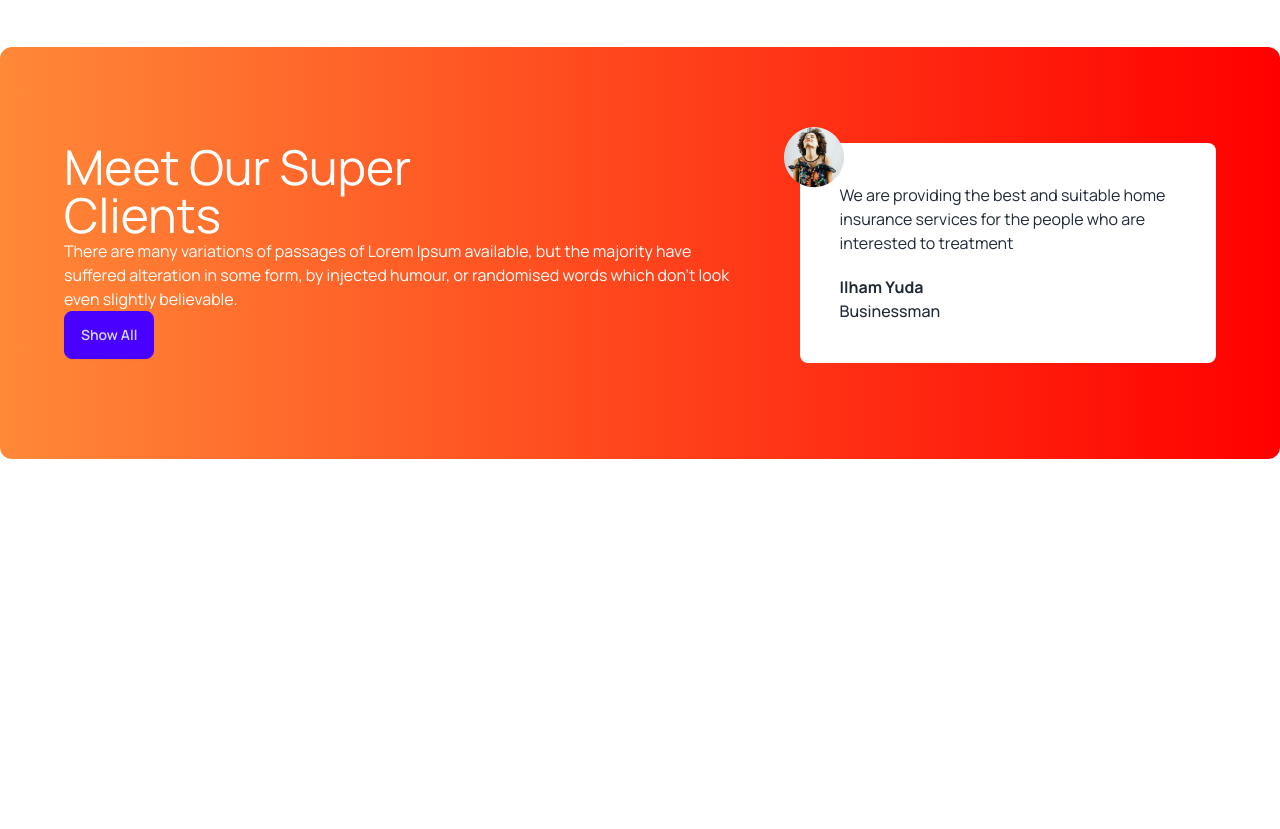
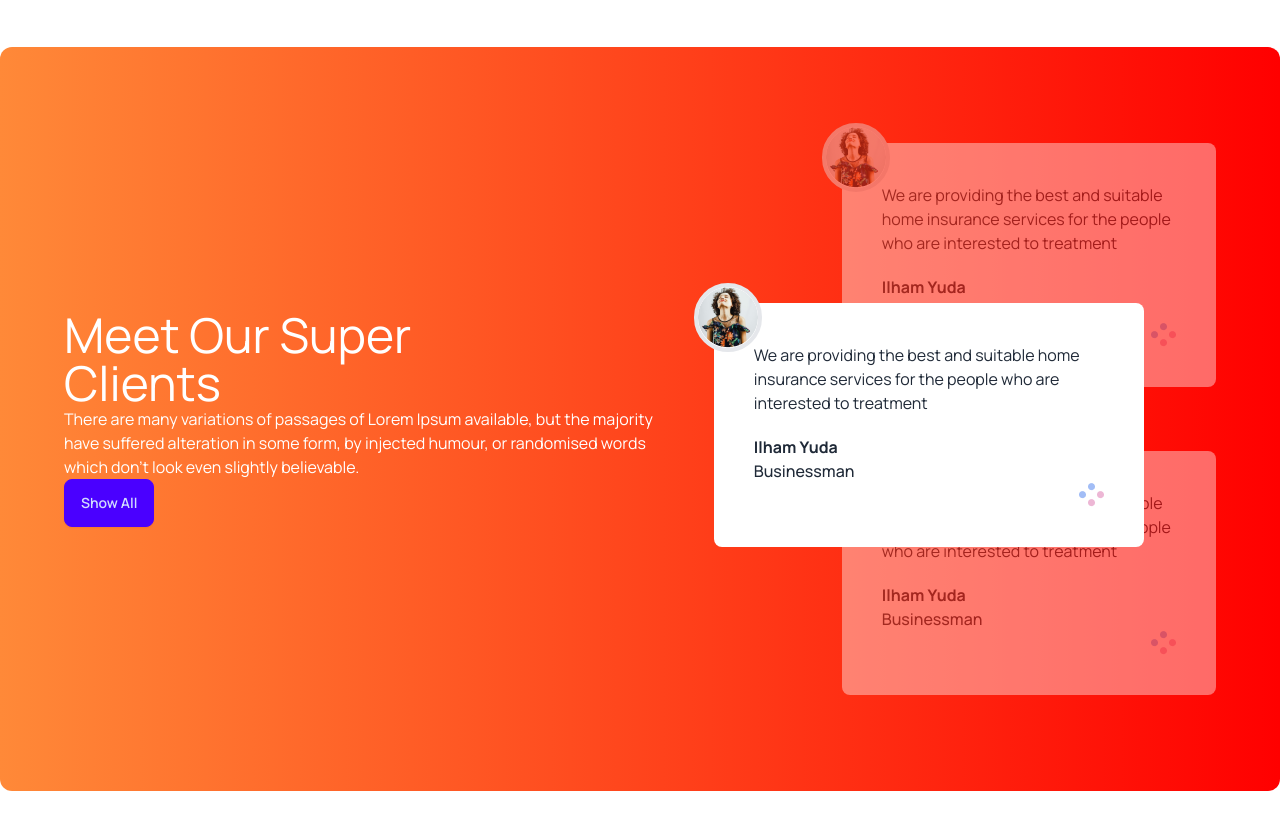
Before and after one commit to Shabbirk167/ms3m14_tea_house, a plain HTML site: page index.html in a window 1280 px wide. Shown: the part 1940-2769 px from the top of the page. Before the commit the page ends 2495 px from the top, so only its background shows below. Drawn offline with nearby package versions, Linux system fonts and the light colour scheme.

Commit message:
14.5 complete

```diff
--- a/index.html
+++ b/index.html
@@ -136,20 +136,55 @@
             </div>
         </section>
         <!-- ! super cline -->
-        <section class="my-24 rounded-xl bg-gradient-to-r from-[#FF8938] to-[#F00] px-16 py-24 gap-12 flex flex-col lg:flex-row">
+        <section
+            class="my-24 rounded-xl bg-gradient-to-r from-[#FF8938] to-[#F00] px-16 py-24 gap-12 flex flex-col lg:flex-row">
             <!-- ! text -->
-            <div class="sapce-y-5">
-                <h2 class="text-5xl text-white">Meet Our Super <br> Clients</h2>
-                <p class="text-white">There are many variations of passages of Lorem Ipsum available, but the majority have suffered alteration in some form, by injected humour, or randomised words which don't look even slightly believable. </p>
-                <button class="btn btn-primary">Show All</button>
+            <div class="flex items-center lg:pr-28">
+                <div class="sapce-y-5">
+                    <h2 class="text-5xl text-white">Meet Our Super <br> Clients</h2>
+                    <p class="text-white">There are many variations of passages of Lorem Ipsum available, but the majority
+                        have suffered alteration in some form, by injected humour, or randomised words which don't look even
+                        slightly believable. </p>
+                    <button class="btn btn-primary">Show All</button>
+                </div>
             </div>
-            <!-- ! review -->
-            <div>
-                <div class="p-10 rounded-lg bg-white relative">
-                    <img class="absolute -left-5 -top-5 m-1" src="images/client.png" alt="client">
-                    <p>We are providing the best and suitable home insurance services for the people who are interested to treatment</p>
+            <!-- ! review container-->
+            <div class="relative">
+                <!-- ! next review -->
+                <div class="p-10 rounded-lg bg-white z-10 relative mb-16 opacity-40">
+                    <img class="absolute -left-5 -top-5 border-4 bg-white rounded-full" src="images/client.png"
+                        alt="client">
+                    <p>We are providing the best and suitable home insurance services for the people who are interested
+                        to treatment</p>
                     <h4 class="font-bold mt-5">Ilham Yuda</h4>
                     <p class="font-medium">Businessman</p>
+                    <div class="flex justify-end">
+                        <img src="images/circles.png" alt="circles">
+                    </div>
+                </div>
+                <!-- ! current review -->
+                <div class="p-10 rounded-lg bg-white z-20 absolute top-40 lg:-left-32 lg:w-[430px]">
+                    <img class="absolute -left-5 -top-5 border-4 bg-white rounded-full" src="images/client.png"
+                        alt="client">
+                    <p>We are providing the best and suitable home insurance services for the people who are interested
+                        to treatment</p>
+                    <h4 class="font-bold mt-5">Ilham Yuda</h4>
+                    <p class="font-medium">Businessman</p>
+                    <div class="flex justify-end">
+                        <img src="images/circles.png" alt="circles">
+                    </div>
+                </div>
+                <!-- ! previous review -->
+                <div class="p-10 rounded-lg bg-white z-10 relative opacity-40">
+                    <img class="absolute -left-5 -top-5 border-4 bg-white rounded-full" src="images/client.png"
+                        alt="client">
+                    <p>We are providing the best and suitable home insurance services for the people who are interested
+                        to treatment</p>
+                    <h4 class="font-bold mt-5">Ilham Yuda</h4>
+                    <p class="font-medium">Businessman</p>
+                    <div class="flex justify-end">
+                        <img src="images/circles.png" alt="circles">
+                    </div>
                 </div>
             </div>
         </section>
```
